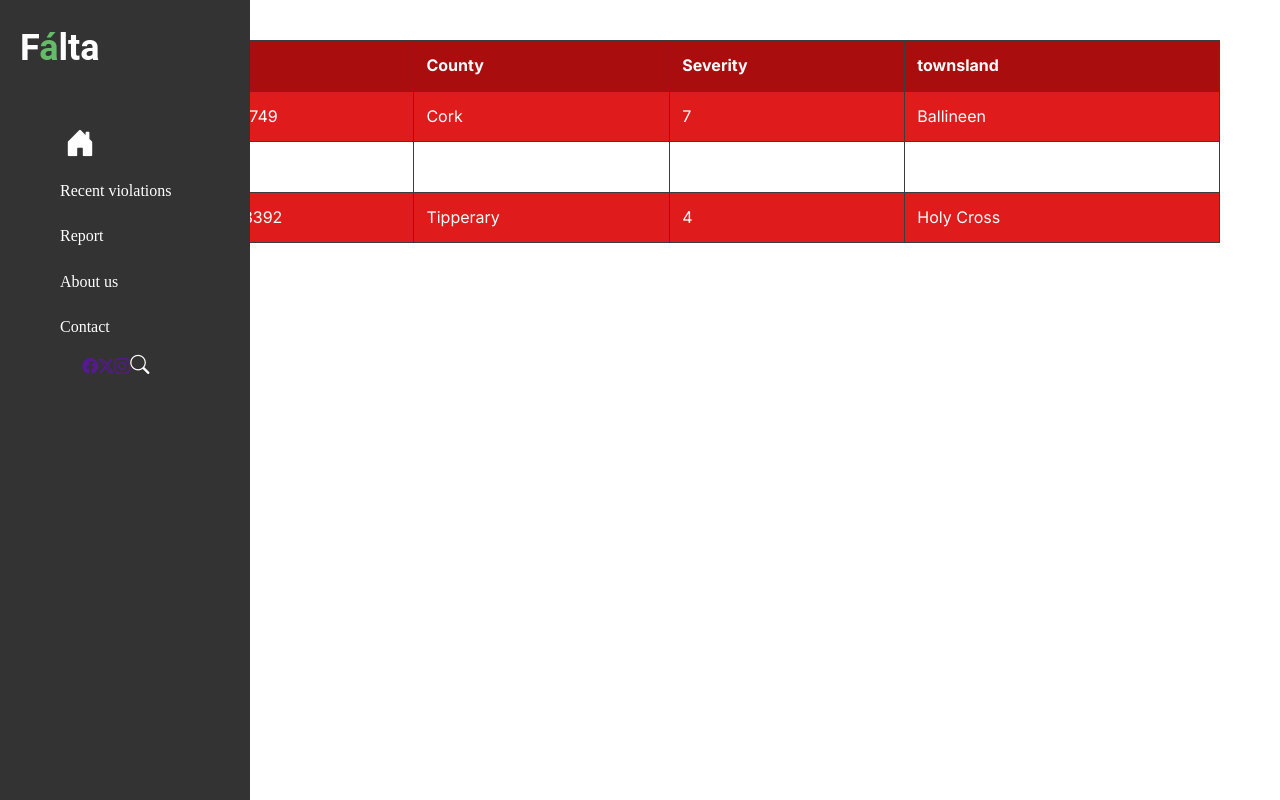
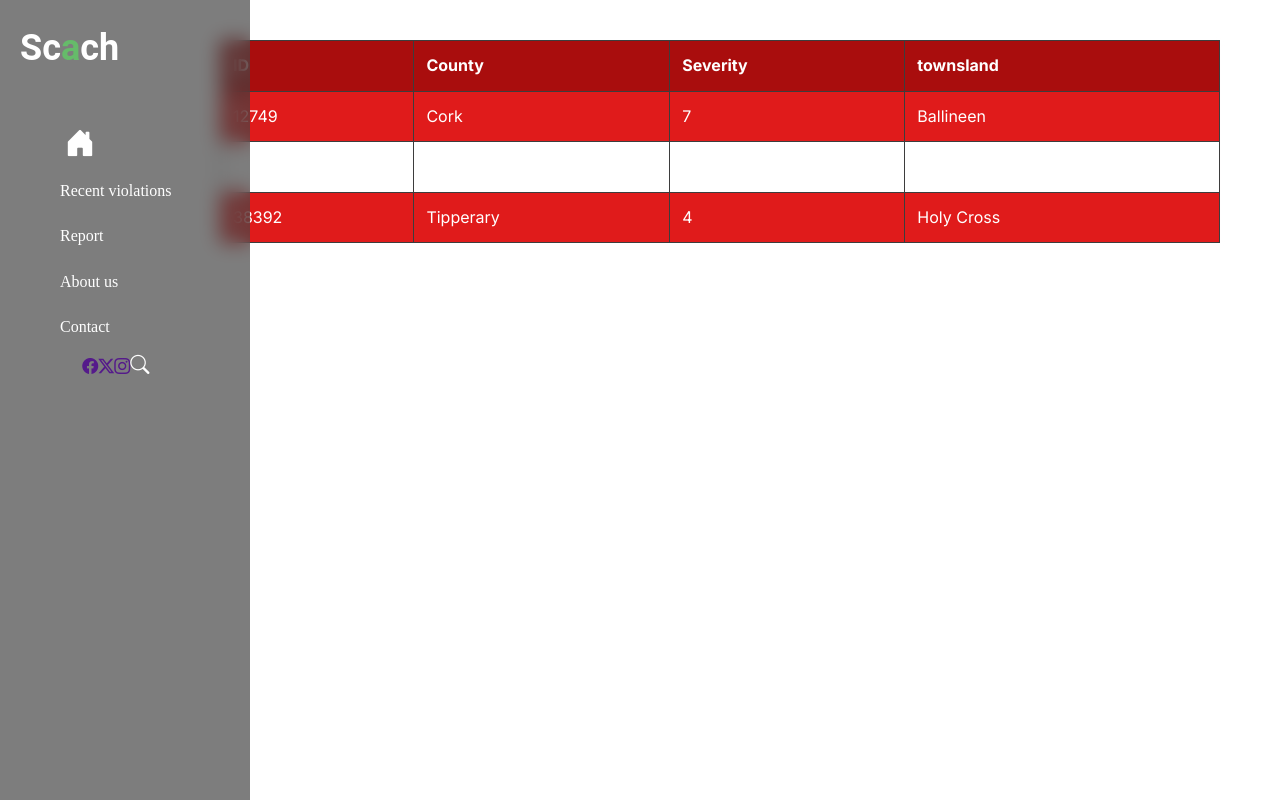
Before and after one commit to lego987/Sceach, a Next.js app: page /report in a window 1280 px wide. Built offline with nearby package versions, Linux system fonts and the light colour scheme.

Commit message:
sceach name change

```diff
--- a/src/components/Header.tsx
+++ b/src/components/Header.tsx
@@ -25,10 +25,10 @@ export default function Header() {
                 {/* <img src="" alt="" /> */}
 
 
-                <h1>F<span className='text-green-400 ' style={{color:"#66BB6A"}}>
-                    á
+                <h1>Sc<span className='text-green-400 ' style={{color:"#66BB6A"}}>
+                    a
                     </span>
-                    lta</h1>
+                    ch</h1>
             </a>
             <Nav />
             <div className="position-relative">
--- a/src/components/header.css
+++ b/src/components/header.css
@@ -12,13 +12,14 @@ body {
     top: 0;
     width: 250px; /* Adjust the width as needed */
     height: 100%;
-    background-color: #333;
+    background-color: rgba(63, 63, 63, 0.676);
     color: #fff;
     padding: 20px;
     display: flex;
     flex-direction: column;
     align-items: flex-start;
     z-index: 1000;
+    backdrop-filter: blur(10px);
 }
 
 .header .container-fluid {
```
